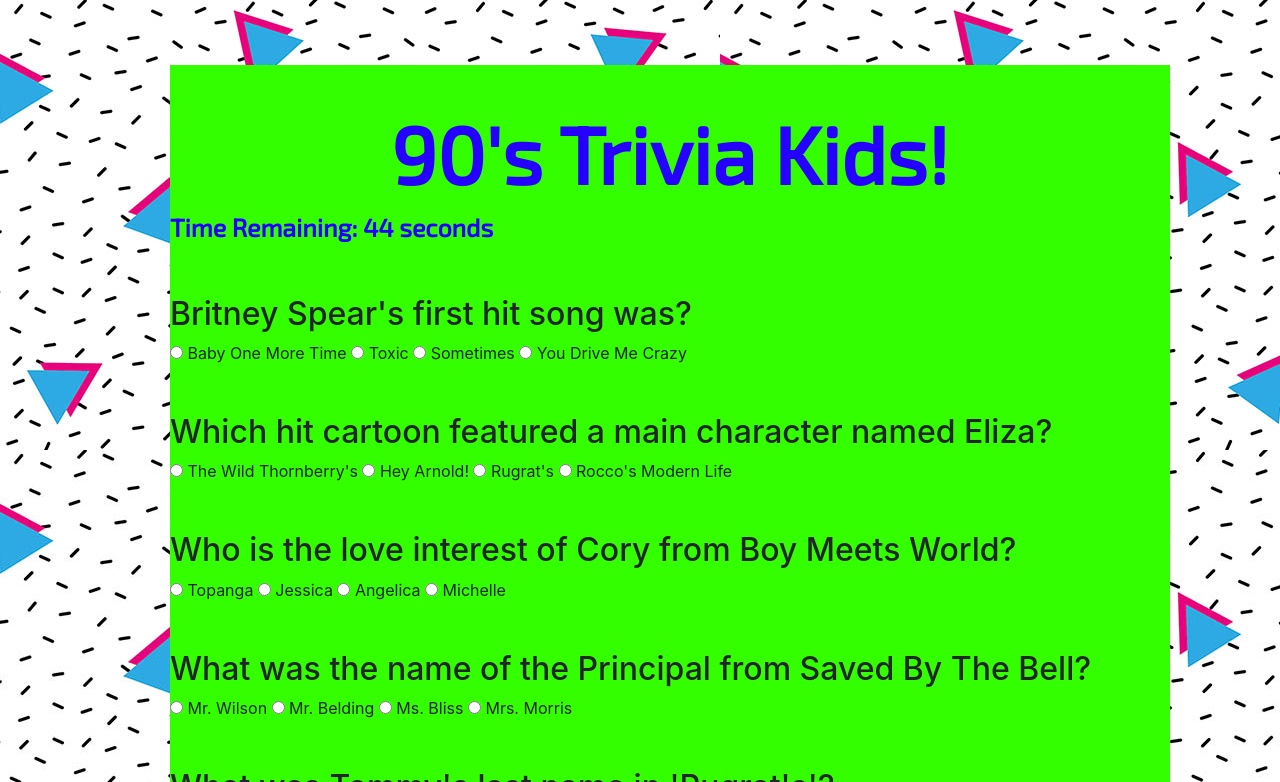
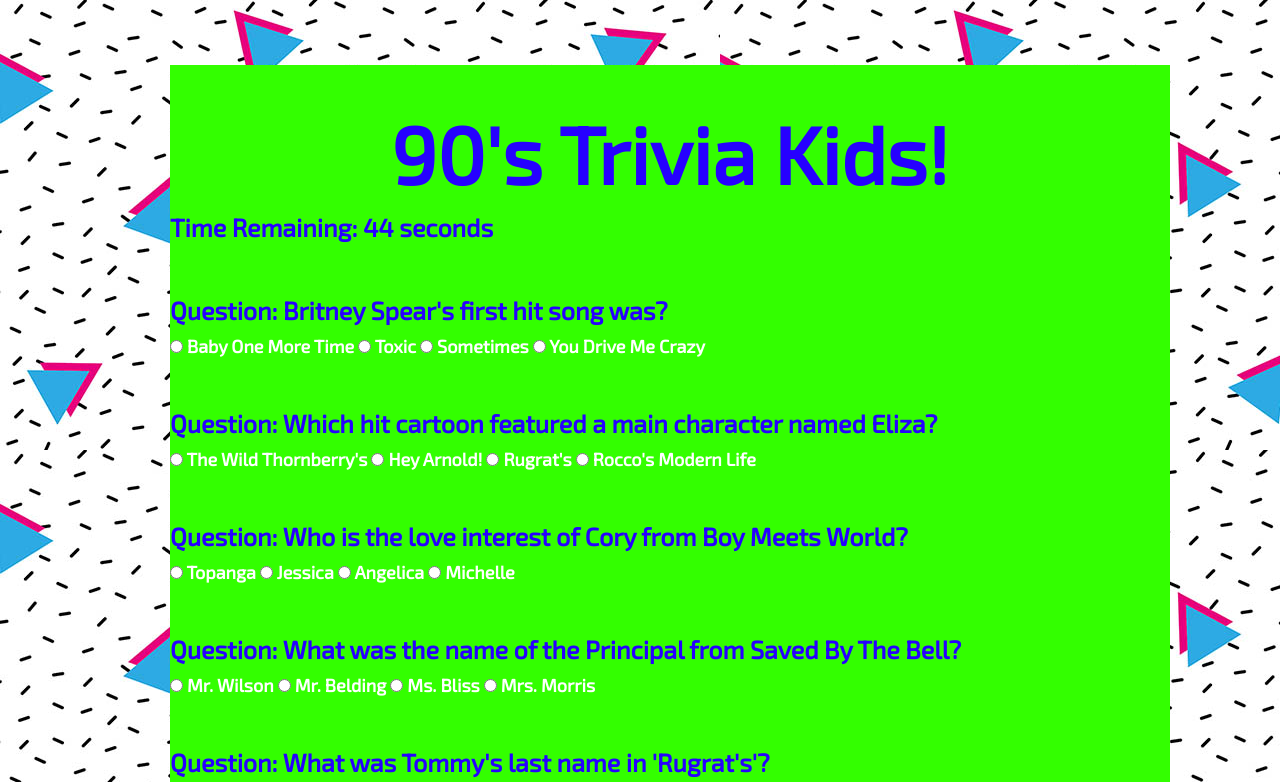
Before and after one commit to sblapray1014/TriviaGame, a plain HTML site: page index.html in a window 1280 px wide. Both pictures are taken after a click on the button "Start Game". Shown: the top 782 px of the page. Drawn offline with nearby package versions, Linux system fonts and the light colour scheme.

Commit message:
added some classes in jquery for questions and answers.

```diff
--- a/assets/css/style.css
+++ b/assets/css/style.css
@@ -63,3 +63,17 @@ font-size: 25px;
 font-family: 'Exo 2', sans-serif;
 color: rgb(38, 0, 255);
 }
+
+.question-text {
+font-weight: bold;
+font-size: 25px;
+font-family: 'Exo 2', sans-serif;
+color: rgb(38, 0, 255);
+}
+
+.answer-text {
+font-weight: bold;
+font-size: 18px;
+font-family: 'Exo 2', sans-serif;
+color: white;
+}
--- a/assets/javascript/app.js
+++ b/assets/javascript/app.js
@@ -54,12 +54,14 @@ function addQuestion(question) {
  var div = $("<div>");
  div.addClass("my-5");
  var form = $("<form>");
- var questionText = $("<h2>").text(question.question);
+ var questionText = $("<h2>").text("Question: " + question.question);
+ $(questionText).addClass("question-text");
  div.append(questionText);
  div.append(form);
  for (answer of question.possibleAnswers) {
  var radio = $(`<input type ="radio" name = "${question.answer}" value="${answer}" />`);
  var text = $("<span>").text(" " + answer + " ");
+ $(text).addClass("answer-text");
  form.append(radio);
  form.append(text);
  }
```
